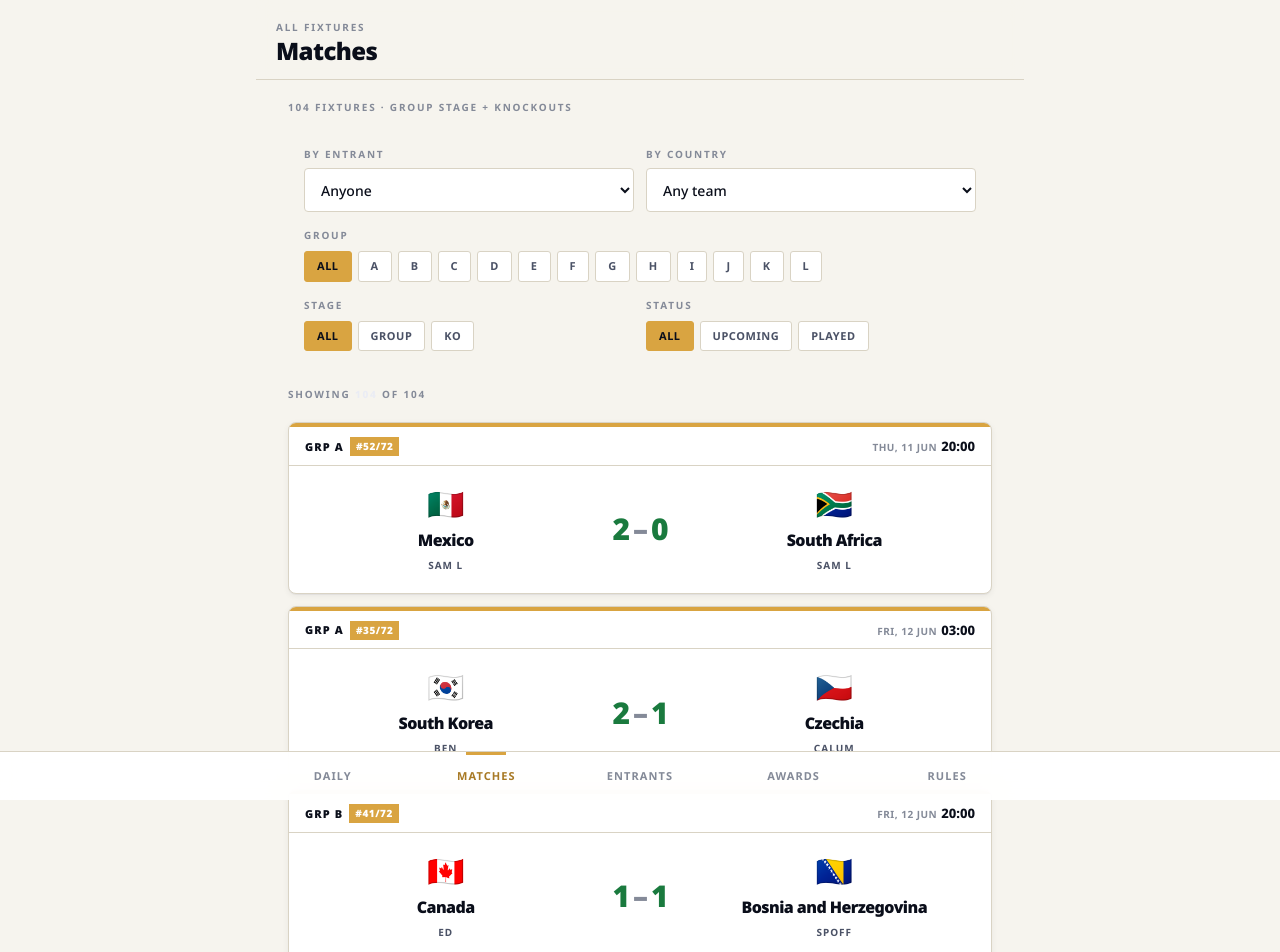
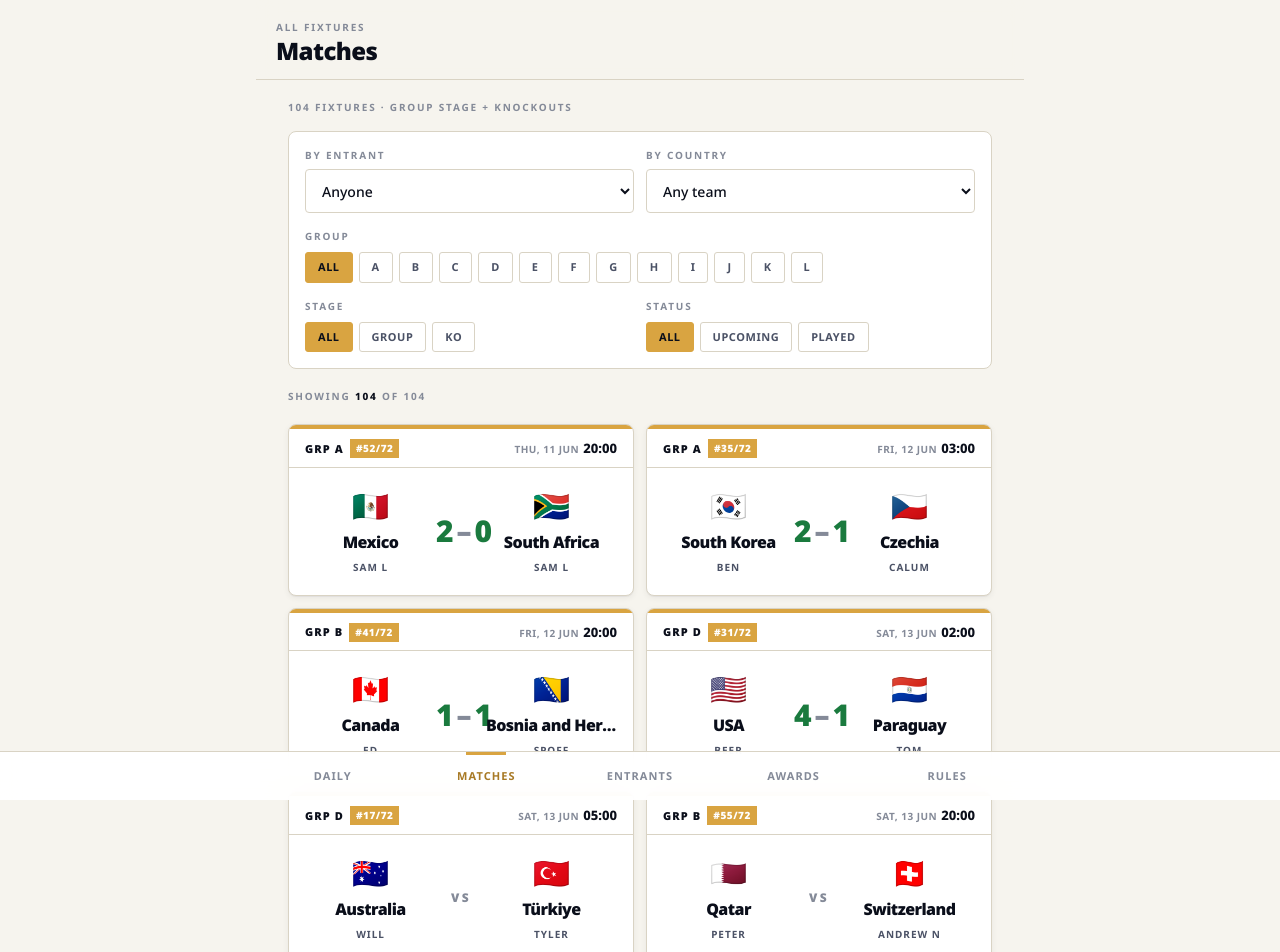
Before and after one commit to slecky158-ops/wc-sweepstake, a Next.js app: page /matches in a window 1280 px wide. Shown: the top 952 px of the page. Built offline with nearby package versions, Linux system fonts and the light colour scheme.

Commit message:
Matches list: 2-col grid, cream surface

```diff
--- a/app/matches/list.tsx
+++ b/app/matches/list.tsx
@@ -52,7 +52,7 @@ export function MatchesList({
     <div className="space-y-5">
 
       {/* Filters */}
-      <div className="ink-card p-4 space-y-4">
+      <div className="surface p-4 space-y-4">
         <div className="grid grid-cols-2 gap-3 min-w-0">
           <label className="block min-w-0">
             <div className="eyebrow mb-1.5">By entrant</div>
@@ -111,13 +111,13 @@ export function MatchesList({
       </div>
 
       <div className="flex items-baseline justify-between">
-        <div className="eyebrow">Showing <span className="text-text-ink num">{filtered.length}</span> of {matches.length}</div>
+        <div className="eyebrow">Showing <span className="text-text num">{filtered.length}</span> of {matches.length}</div>
       </div>
 
       {filtered.length === 0 ? (
         <div className="paper p-6 text-center text-text-paper-dim text-sm">No matches match your filters.</div>
       ) : (
-        <div className="space-y-3">
+        <div className="grid grid-cols-1 sm:grid-cols-2 gap-3">
           {filtered.map(m => <MatchCard key={m.id} match={m} live={liveByMatchId?.[m.id]} />)}
         </div>
       )}
```
